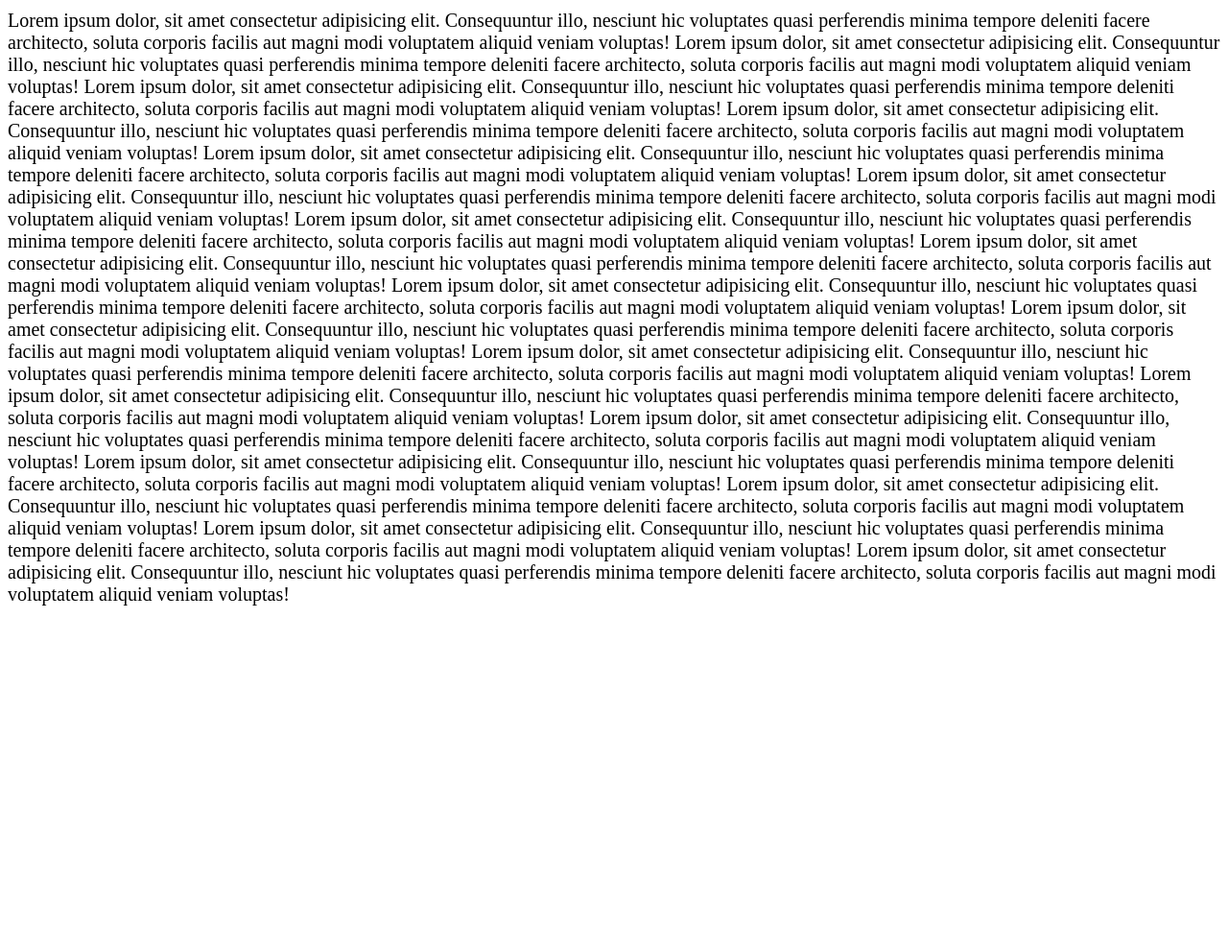
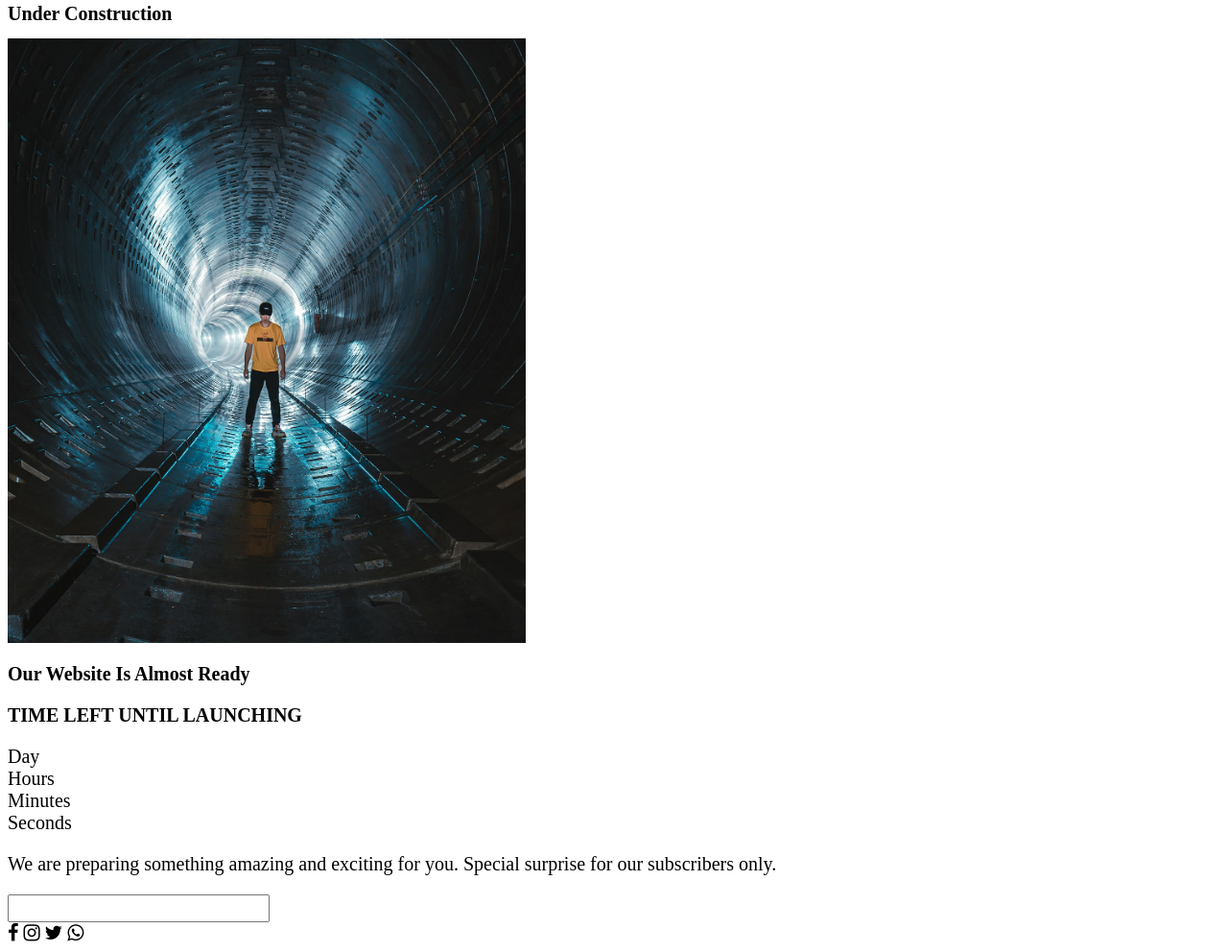
Before and after one commit to tchiphuong/html-one-page, a plain HTML site: page index.html in a window 1280 px wide. Shown: the part 638-1630 px from the top of the page at 96% size. Before the commit the page ends 1289 px from the top, so only its background shows below. Drawn offline with nearby package versions, Linux system fonts and the light colour scheme; a script that the page names is missing.

Commit message:
update 1st

```diff
--- a/index.html
+++ b/index.html
@@ -4,6 +4,9 @@
     <meta charset="UTF-8">
     <meta name="viewport" content="width=device-width, initial-scale=1.0">
     <link rel="stylesheet" href="./css/style.css">
+    <!-- reference your copy Font Awesome here (from our CDN or by hosting yourself) -->
+    <link rel="stylesheet" href="https://cdnjs.cloudflare.com/ajax/libs/font-awesome/4.7.0/css/font-awesome.min.css">
+
     <title>One page demo</title>
 </head>
 <body>
@@ -21,7 +24,10 @@
             <li class="menu-item">Contact</li>
         </div>
         <div class="contact">
-            facebook twitter youtube
+            <i class="fa fa-facebook"></i>
+            <i class="fa fa-twitter"></i>
+            <i class="fa fa-linkedin"></i>
+
         </div>
     </div>
 
@@ -31,27 +37,32 @@
             ví dụ ảnh chạy
         </div>
     </div>
+    <div class="coming-soon">
+        <div class="head">
+            <h1>Under Construction<h1>
+        </div>
+        <div class="left">
+            <img src="./images/coming-soon-bg.jpg" width="540px" height="630px" alt="">
+        </div>
+        <div class="right">
+            <h2>Our Website Is Almost Ready</h2>
+            <h3>TIME LEFT UNTIL LAUNCHING</h3>
+            <div class="count-down">Day</div>
+            <div class="count-down">Hours</div>
+            <div class="count-down">Minutes</div>
+            <div class="count-down">Seconds</div>
+            <p>We are preparing something amazing and exciting for you. Special surprise for our subscribers only.</p>
+            <input type="text">
+            <div class="icon">
+                <i class="fa fa-facebook"></i>
+                <i class="fa fa-instagram"></i>
+                <i class="fa fa-twitter"></i>
+                <i class="fa fa-whatsapp"></i>
 
-    <div class="footer" height="1000px">
-        <p>Lorem ipsum dolor, sit amet consectetur adipisicing elit. Consequuntur illo, nesciunt hic voluptates quasi perferendis minima tempore deleniti facere architecto, soluta corporis facilis aut magni modi voluptatem aliquid veniam voluptas!
-            Lorem ipsum dolor, sit amet consectetur adipisicing elit. Consequuntur illo, nesciunt hic voluptates quasi perferendis minima tempore deleniti facere architecto, soluta corporis facilis aut magni modi voluptatem aliquid veniam voluptas!
-            Lorem ipsum dolor, sit amet consectetur adipisicing elit. Consequuntur illo, nesciunt hic voluptates quasi perferendis minima tempore deleniti facere architecto, soluta corporis facilis aut magni modi voluptatem aliquid veniam voluptas!
-            Lorem ipsum dolor, sit amet consectetur adipisicing elit. Consequuntur illo, nesciunt hic voluptates quasi perferendis minima tempore deleniti facere architecto, soluta corporis facilis aut magni modi voluptatem aliquid veniam voluptas!
-            Lorem ipsum dolor, sit amet consectetur adipisicing elit. Consequuntur illo, nesciunt hic voluptates quasi perferendis minima tempore deleniti facere architecto, soluta corporis facilis aut magni modi voluptatem aliquid veniam voluptas!
-            Lorem ipsum dolor, sit amet consectetur adipisicing elit. Consequuntur illo, nesciunt hic voluptates quasi perferendis minima tempore deleniti facere architecto, soluta corporis facilis aut magni modi voluptatem aliquid veniam voluptas!
-            Lorem ipsum dolor, sit amet consectetur adipisicing elit. Consequuntur illo, nesciunt hic voluptates quasi perferendis minima tempore deleniti facere architecto, soluta corporis facilis aut magni modi voluptatem aliquid veniam voluptas!
-            Lorem ipsum dolor, sit amet consectetur adipisicing elit. Consequuntur illo, nesciunt hic voluptates quasi perferendis minima tempore deleniti facere architecto, soluta corporis facilis aut magni modi voluptatem aliquid veniam voluptas!
-            Lorem ipsum dolor, sit amet consectetur adipisicing elit. Consequuntur illo, nesciunt hic voluptates quasi perferendis minima tempore deleniti facere architecto, soluta corporis facilis aut magni modi voluptatem aliquid veniam voluptas!
-            Lorem ipsum dolor, sit amet consectetur adipisicing elit. Consequuntur illo, nesciunt hic voluptates quasi perferendis minima tempore deleniti facere architecto, soluta corporis facilis aut magni modi voluptatem aliquid veniam voluptas!
-            Lorem ipsum dolor, sit amet consectetur adipisicing elit. Consequuntur illo, nesciunt hic voluptates quasi perferendis minima tempore deleniti facere architecto, soluta corporis facilis aut magni modi voluptatem aliquid veniam voluptas!
-            Lorem ipsum dolor, sit amet consectetur adipisicing elit. Consequuntur illo, nesciunt hic voluptates quasi perferendis minima tempore deleniti facere architecto, soluta corporis facilis aut magni modi voluptatem aliquid veniam voluptas!
-            Lorem ipsum dolor, sit amet consectetur adipisicing elit. Consequuntur illo, nesciunt hic voluptates quasi perferendis minima tempore deleniti facere architecto, soluta corporis facilis aut magni modi voluptatem aliquid veniam voluptas!
-            Lorem ipsum dolor, sit amet consectetur adipisicing elit. Consequuntur illo, nesciunt hic voluptates quasi perferendis minima tempore deleniti facere architecto, soluta corporis facilis aut magni modi voluptatem aliquid veniam voluptas!
-            Lorem ipsum dolor, sit amet consectetur adipisicing elit. Consequuntur illo, nesciunt hic voluptates quasi perferendis minima tempore deleniti facere architecto, soluta corporis facilis aut magni modi voluptatem aliquid veniam voluptas!
-            Lorem ipsum dolor, sit amet consectetur adipisicing elit. Consequuntur illo, nesciunt hic voluptates quasi perferendis minima tempore deleniti facere architecto, soluta corporis facilis aut magni modi voluptatem aliquid veniam voluptas!
-            Lorem ipsum dolor, sit amet consectetur adipisicing elit. Consequuntur illo, nesciunt hic voluptates quasi perferendis minima tempore deleniti facere architecto, soluta corporis facilis aut magni modi voluptatem aliquid veniam voluptas!
-            </p>
+            </div>
+        </div>
     </div>
+
     <!-- jquery -->
     <script src="https://ajax.googleapis.com/ajax/libs/jquery/1.11.0/jquery.min.js"></script>
     <script src="https://cdn.jsdelivr.net/parallax.js/1.4.2/parallax.min.js"></script>
```
Also changed, not shown: images/coming-soon-bg.jpg (added).
